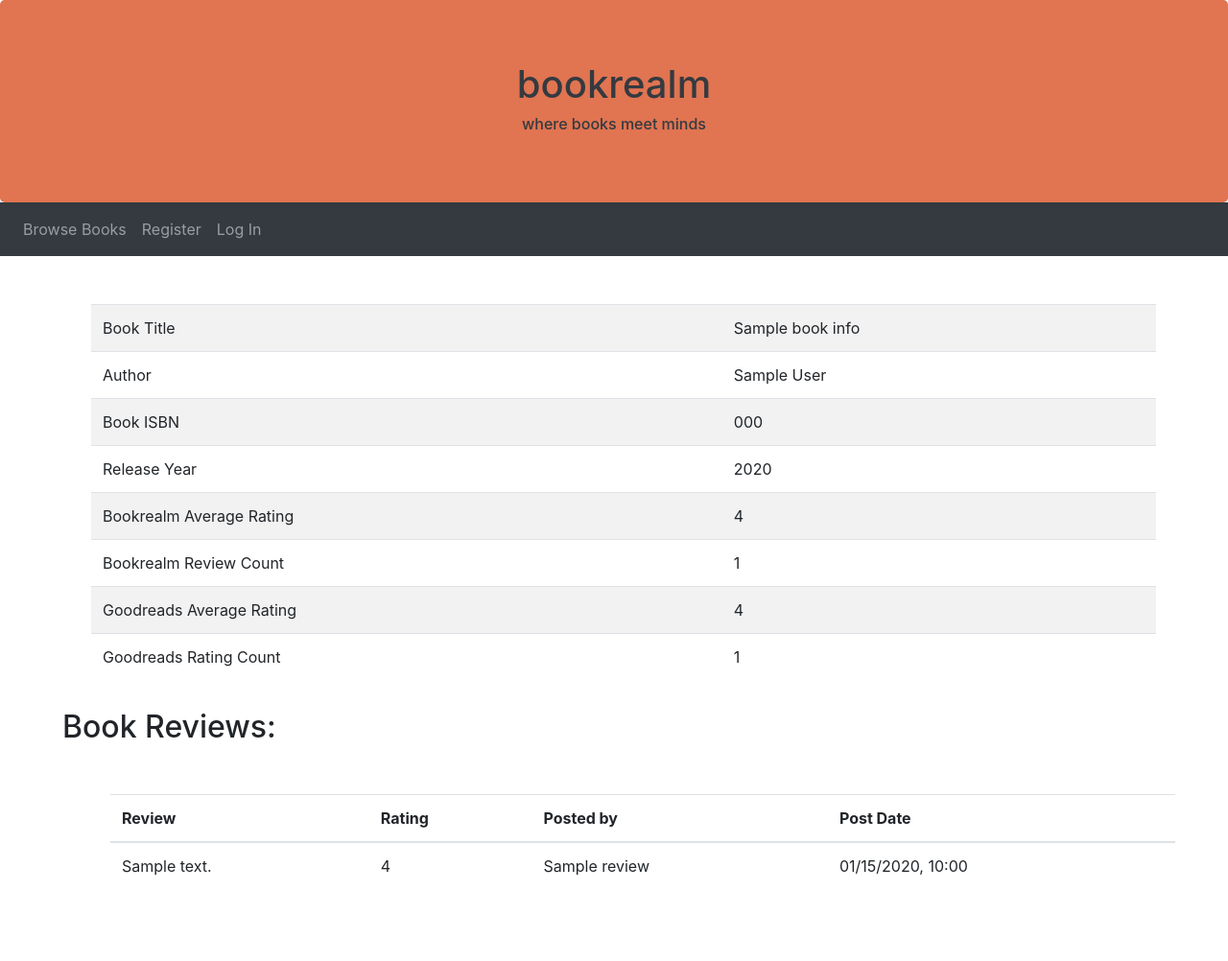
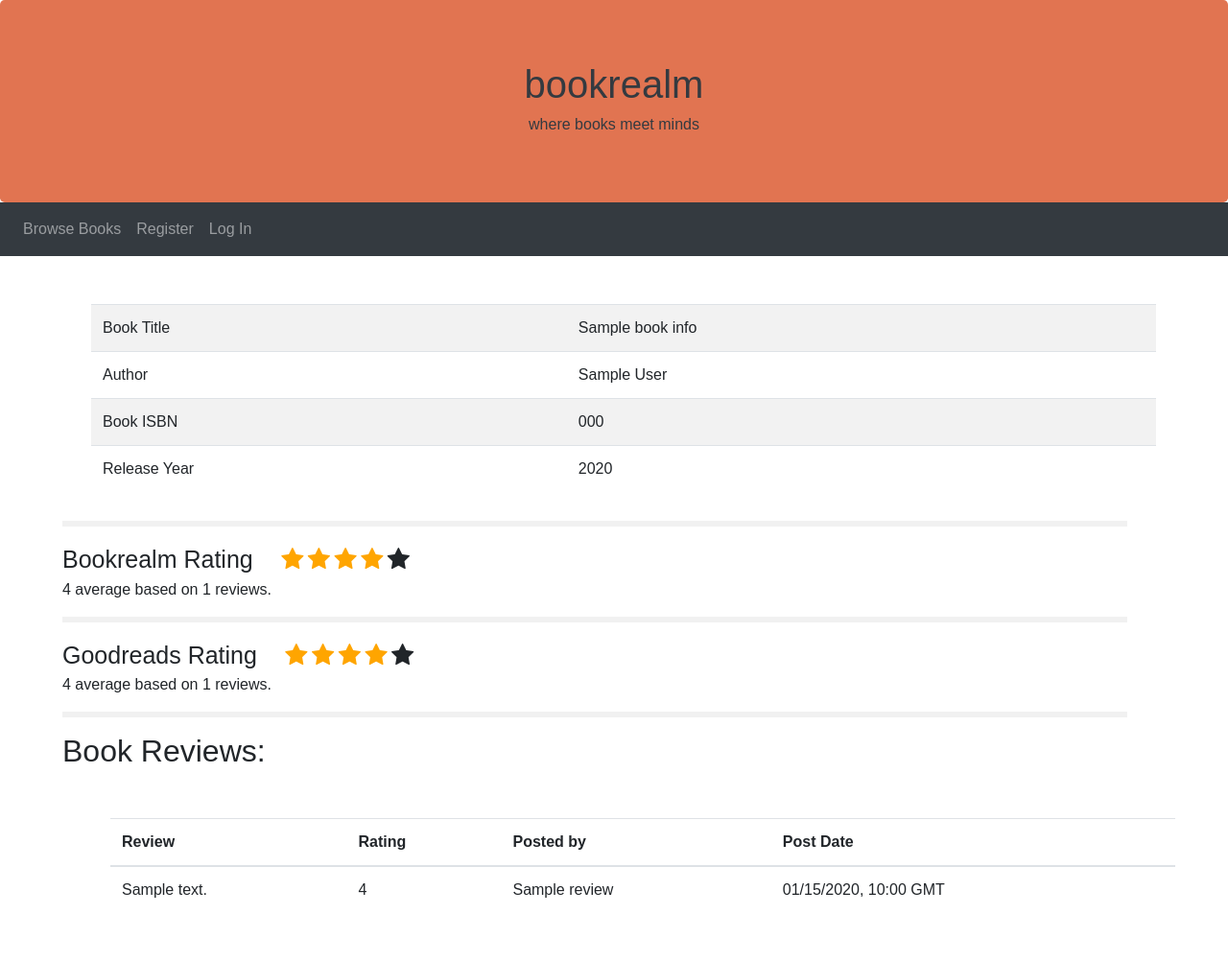
Before and after one commit to aitabuzaid/bookrealm, a Flask app: template bookrealm/templates/books/book.html in a window 1280 px wide. Shown: the whole page at 96% size. Before the commit the page ends 913 px from the top, so only its background shows below. Run offline with Flask 2, Linux system fonts and the light colour scheme; the template is opened without the code that fills it: most values are stand-ins (such as "Sample title", 1, 10 or a date in 2020); some libraries are stand-ins or nearby versions.

Commit message:
feat: fontawesome for rating

```diff
--- a/bookrealm/static/style.css
+++ b/bookrealm/static/style.css
@@ -1,4 +1,3 @@
-
 .container, .table {
   margin: 50px; }
 
@@ -6,4 +5,20 @@ div.jumbotron {
   margin-bottom: 0px;
   background-color: #E17451; }
 
+* {
+  box-sizing: border-box; }
+
+body {
+  font-family: Arial; }
+
+.heading {
+  font-size: 25px;
+  margin-right: 25px; }
+
+.fa {
+  font-size: 25px; }
+
+.checked {
+  color: orange; }
+
 /*# sourceMappingURL=style.css.map */
--- a/bookrealm/static/style.scss
+++ b/bookrealm/static/style.scss
@@ -5,3 +5,24 @@
 div.jumbotron {
   margin-bottom: 0px;
   background-color: #E17451;}
+
+* {
+  box-sizing: border-box;
+}
+
+body {
+  font-family: Arial;
+}
+
+.heading {
+  font-size: 25px;
+  margin-right: 25px;
+}
+
+.fa {
+  font-size: 25px;
+}
+
+.checked {
+  color: orange;
+}
--- a/bookrealm/templates/books/book.html
+++ b/bookrealm/templates/books/book.html
@@ -21,24 +21,44 @@
                 <td>Release Year</td>
                 <td>{{ book_info['year'] }}</td>
             </tr>
-            <tr>
-                <td>Bookrealm Average Rating</td>
-                <td>{{ review_stats['avg_rating'] }}</td>
-            </tr>
-            <tr>
-                <td>Bookrealm Review Count</td>
-                <td>{{ review_stats['count'] }}</td>
-            </tr>
-            <tr>
-                <td>Goodreads Average Rating</td>
-                <td>{{ gr_book_info['average_rating'] }}</td>
-            </tr>
-            <tr>
-                <td>Goodreads Rating Count</td>
-                <td>{{ gr_book_info['work_ratings_count'] }}</td>
-            </tr>
             </tbody>
         </table>
+
+        <hr style="border:3px solid #f1f1f1">
+        <span class="heading">Bookrealm Rating</span>
+        {% if review_stats['avg_rating'] %}
+            {% for i in range(review_stats['avg_rating']|round|int) %}
+                <span class="fa fa-star checked"></span>
+            {% endfor %}
+            {% for i in range(5-review_stats['avg_rating']|round|int) %}
+                <span class="fa fa-star"></span>
+            {% endfor %}
+
+            <p>{{ review_stats['avg_rating'] }} average based on {{ review_stats['count'] }} reviews.</p>
+        {% else %}
+            <p>No reviews on Bookrealm yet, maybe write your own?</p>
+        {% endif %}
+
+
+        <hr style="border:3px solid #f1f1f1">
+
+        <span class="heading">Goodreads Rating</span>
+        {% if gr_book_info['average_rating'] %}
+            {% for i in range(gr_book_info['average_rating']|float|round|int) %}
+                <span class="fa fa-star checked"></span>
+            {% endfor %}
+            {% for i in range(5-gr_book_info['average_rating']|float|round|int) %}
+                <span class="fa fa-star"></span>
+            {% endfor %}
+
+
+            <p>{{ gr_book_info['average_rating'] }} average based on {{ gr_book_info['work_ratings_count'] }} reviews.</p>
+        {% else %}
+            <p>No reviews on Bookrealm yet, maybe write your own?</p>
+        {% endif %}
+
+        <hr style="border:3px solid #f1f1f1">
+
         <h2>Book Reviews:</h2>
         {% if reviews %}
             <table class="table table-hover">
@@ -57,7 +77,7 @@
                         <td>{{ review['body'] }}</td>
                         <td>{{ review['rating'] }}</td>
                         <td>{{ review['name'] }}</td>
-                        <td>{{ review['created'].strftime("%m/%d/%Y, %H:%M") }}</td>
+                        <td>{{ review['created'].strftime("%m/%d/%Y, %H:%M GMT") }}</td>
                     </tr>
                 {% endfor %}
                 </tbody>
--- a/bookrealm/templates/layout.html
+++ b/bookrealm/templates/layout.html
@@ -15,6 +15,9 @@
 
     <script type="text/javascript" src="https://cdn.datatables.net/1.10.21/js/jquery.dataTables.min.js"></script>
     <script type="text/javascript" src="https://cdn.datatables.net/1.10.21/js/dataTables.bootstrap4.min.js"></script>
+
+    <link rel="stylesheet" href="https://cdnjs.cloudflare.com/ajax/libs/font-awesome/4.7.0/css/font-awesome.min.css">
+
 
     <link rel="stylesheet" href="{{ url_for('static', filename='style.css') }}">
 </head>
```
Also changed, not shown: 1 other file.
